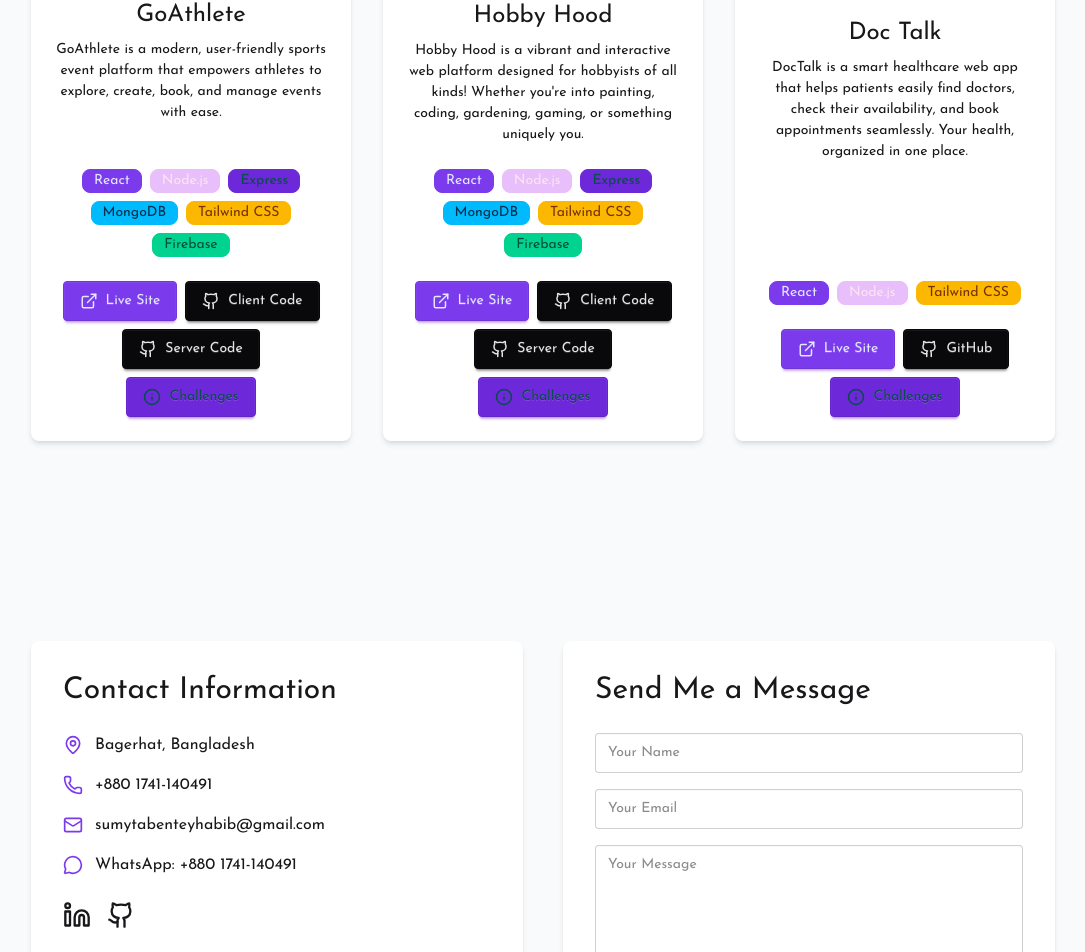
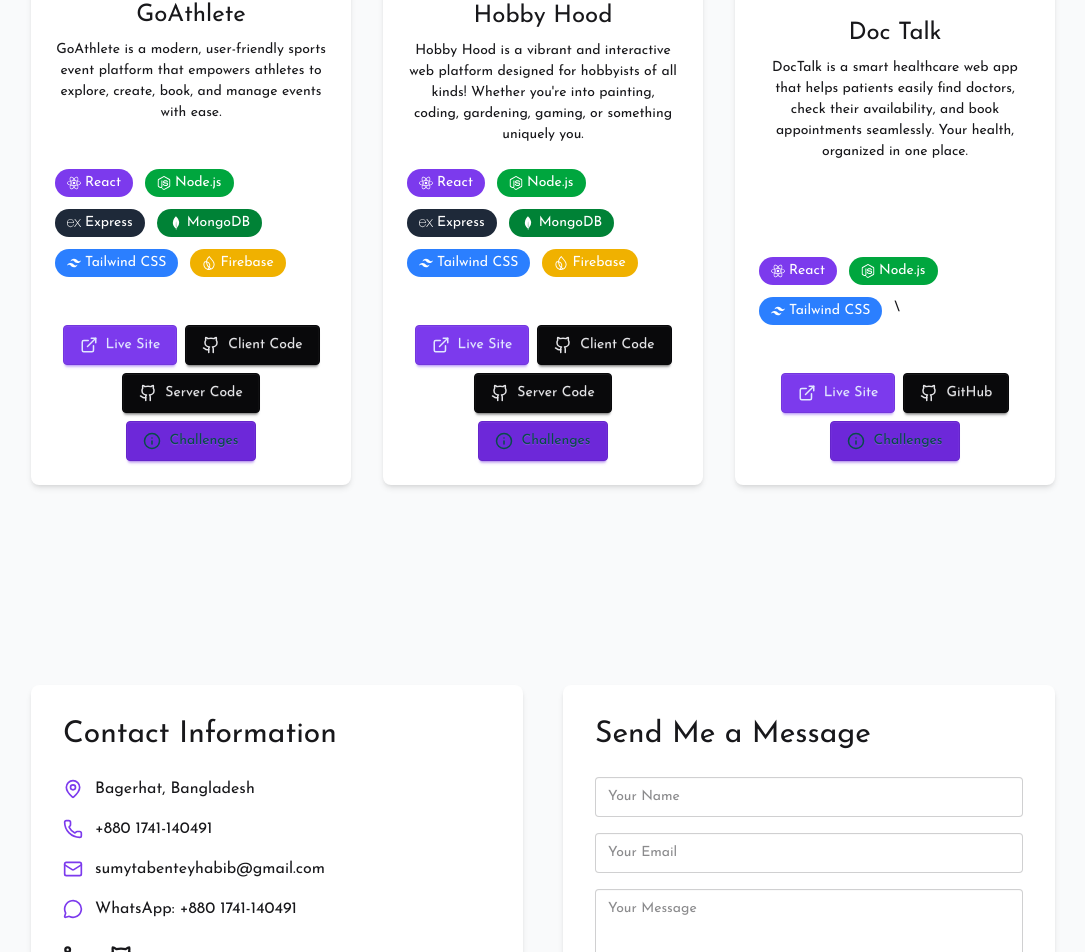
Before and after one commit to Sumyta-Bentey-Habib/my-portfolio, a React (Vite) app: page / in a window 1280 px wide. Shown: the part 2941-3893 px from the top of the page, without its empty margins (97-1182 px from the left). Built offline with nearby package versions, Linux system fonts and the light colour scheme.

Commit message:
friebase redeploy

```diff
--- a/package.json
+++ b/package.json
@@ -15,6 +15,7 @@
     "lucide-react": "^0.525.0",
     "react": "^19.1.0",
     "react-dom": "^19.1.0",
+    "react-icons": "^5.5.0",
     "react-router": "^7.6.3",
     "react-simple-typewriter": "^5.0.1",
     "react-slick": "^0.30.3",
--- a/src/components/project1/ProjectOneCard.jsx
+++ b/src/components/project1/ProjectOneCard.jsx
@@ -1,7 +1,14 @@
 import React from "react";
 import ProjectOneCarousel from "./ProjectOneCarousel";
 import { Github, ExternalLink, Info } from "lucide-react";
-
+import {
+  SiReact,
+  SiNodedotjs,
+  SiExpress,
+  SiMongodb,
+  SiTailwindcss,
+  SiFirebase,
+} from "react-icons/si";
 const ProjectOneCard = () => {
   return (
     <div className="card bg-base-100 w-full max-w-md shadow-md hover:shadow-xl transition mx-auto my-10">
@@ -17,12 +24,26 @@ const ProjectOneCard = () => {
         </p>
 
         <div className="flex flex-wrap gap-2 justify-center mb-4">
-          <div className="badge badge-primary">React</div>
-          <div className="badge badge-secondary">Node.js</div>
-          <div className="badge badge-accent">Express</div>
-          <div className="badge badge-info">MongoDB</div>
-          <div className="badge badge-warning">Tailwind CSS</div>
-          <div className="badge badge-success">Firebase</div>
+          <div className="flex flex-wrap gap-3 mb-6">
+          <span className="inline-flex items-center gap-1 bg-primary text-white px-3 py-1 rounded-full text-sm">
+            <SiReact /> React
+          </span>
+          <span className="inline-flex items-center gap-1 bg-green-600 text-white px-3 py-1 rounded-full text-sm">
+            <SiNodedotjs /> Node.js
+          </span>
+          <span className="inline-flex items-center gap-1 bg-gray-800 text-white px-3 py-1 rounded-full text-sm">
+            <SiExpress /> Express
+          </span>
+          <span className="inline-flex items-center gap-1 bg-green-700 text-white px-3 py-1 rounded-full text-sm">
+            <SiMongodb /> MongoDB
+          </span>
+          <span className="inline-flex items-center gap-1 bg-blue-500 text-white px-3 py-1 rounded-full text-sm">
+            <SiTailwindcss /> Tailwind CSS
+          </span>
+          <span className="inline-flex items-center gap-1 bg-yellow-500 text-white px-3 py-1 rounded-full text-sm">
+            <SiFirebase /> Firebase
+          </span>
+        </div>
         </div>
 
         <div className="card-actions justify-center flex flex-wrap gap-2">
--- a/src/components/project2/ProjectTwoCard.jsx
+++ b/src/components/project2/ProjectTwoCard.jsx
@@ -1,6 +1,14 @@
 import React from "react";
 import ProjectTwoCarousel from "./ProjectTwoCarousel";
 import { Github, ExternalLink, Info } from "lucide-react";
+import {
+  SiReact,
+  SiNodedotjs,
+  SiExpress,
+  SiMongodb,
+  SiTailwindcss,
+  SiFirebase,
+} from "react-icons/si";
 
 const ProjectTwoCard = () => {
   return (
@@ -17,13 +25,27 @@ const ProjectTwoCard = () => {
         </p>
 
         <div className="flex flex-wrap gap-2 justify-center mb-4">
-          <div className="badge badge-primary">React</div>
-          <div className="badge badge-secondary">Node.js</div>
-          <div className="badge badge-accent">Express</div>
-          <div className="badge badge-info">MongoDB</div>
-          <div className="badge badge-warning">Tailwind CSS</div>
-          <div className="badge badge-success">Firebase</div>
-        </div>
+                  <div className="flex flex-wrap gap-3 mb-6">
+                  <span className="inline-flex items-center gap-1 bg-primary text-white px-3 py-1 rounded-full text-sm">
+                    <SiReact /> React
+                  </span>
+                  <span className="inline-flex items-center gap-1 bg-green-600 text-white px-3 py-1 rounded-full text-sm">
+                    <SiNodedotjs /> Node.js
+                  </span>
+                  <span className="inline-flex items-center gap-1 bg-gray-800 text-white px-3 py-1 rounded-full text-sm">
+                    <SiExpress /> Express
+                  </span>
+                  <span className="inline-flex items-center gap-1 bg-green-700 text-white px-3 py-1 rounded-full text-sm">
+                    <SiMongodb /> MongoDB
+                  </span>
+                  <span className="inline-flex items-center gap-1 bg-blue-500 text-white px-3 py-1 rounded-full text-sm">
+                    <SiTailwindcss /> Tailwind CSS
+                  </span>
+                  <span className="inline-flex items-center gap-1 bg-yellow-500 text-white px-3 py-1 rounded-full text-sm">
+                    <SiFirebase /> Firebase
+                  </span>
+                </div>
+                </div>
 
         <div className="card-actions justify-center flex flex-wrap gap-2">
           <a
--- a/src/components/project3/ProjectThreeCard.jsx
+++ b/src/components/project3/ProjectThreeCard.jsx
@@ -1,6 +1,12 @@
 import React from "react";
 import ProjectThreeCarousel from "./ProjectThreeCarousel";
 import { Github, ExternalLink, Info } from "lucide-react";
+import {
+  SiReact,
+  SiNodedotjs,
+  SiTailwindcss,
+
+} from "react-icons/si";
 
 const ProjectThreeCard = () => {
   return (
@@ -17,10 +23,20 @@ const ProjectThreeCard = () => {
         </p>
 
         <div className="flex flex-wrap gap-2 justify-center mb-4">
-          <div className="badge badge-primary">React</div>
-          <div className="badge badge-secondary">Node.js</div>
-          <div className="badge badge-warning">Tailwind CSS</div>
-        </div>
+                  <div className="flex flex-wrap gap-3 mb-6">
+                  <span className="inline-flex items-center gap-1 bg-primary text-white px-3 py-1 rounded-full text-sm">
+                    <SiReact /> React
+                  </span>
+                  <span className="inline-flex items-center gap-1 bg-green-600 text-white px-3 py-1 rounded-full text-sm">
+                    <SiNodedotjs /> Node.js
+                  </span>
+
+                  <span className="inline-flex items-center gap-1 bg-blue-500 text-white px-3 py-1 rounded-full text-sm">
+                    <SiTailwindcss /> Tailwind CSS
+                  </span>
+                  \
+                </div>
+                </div>
 
         <div className="card-actions justify-center flex flex-wrap gap-2">
           <a
```
Also changed, not shown: 1 other file (tests, documents, lock files or other folders).
